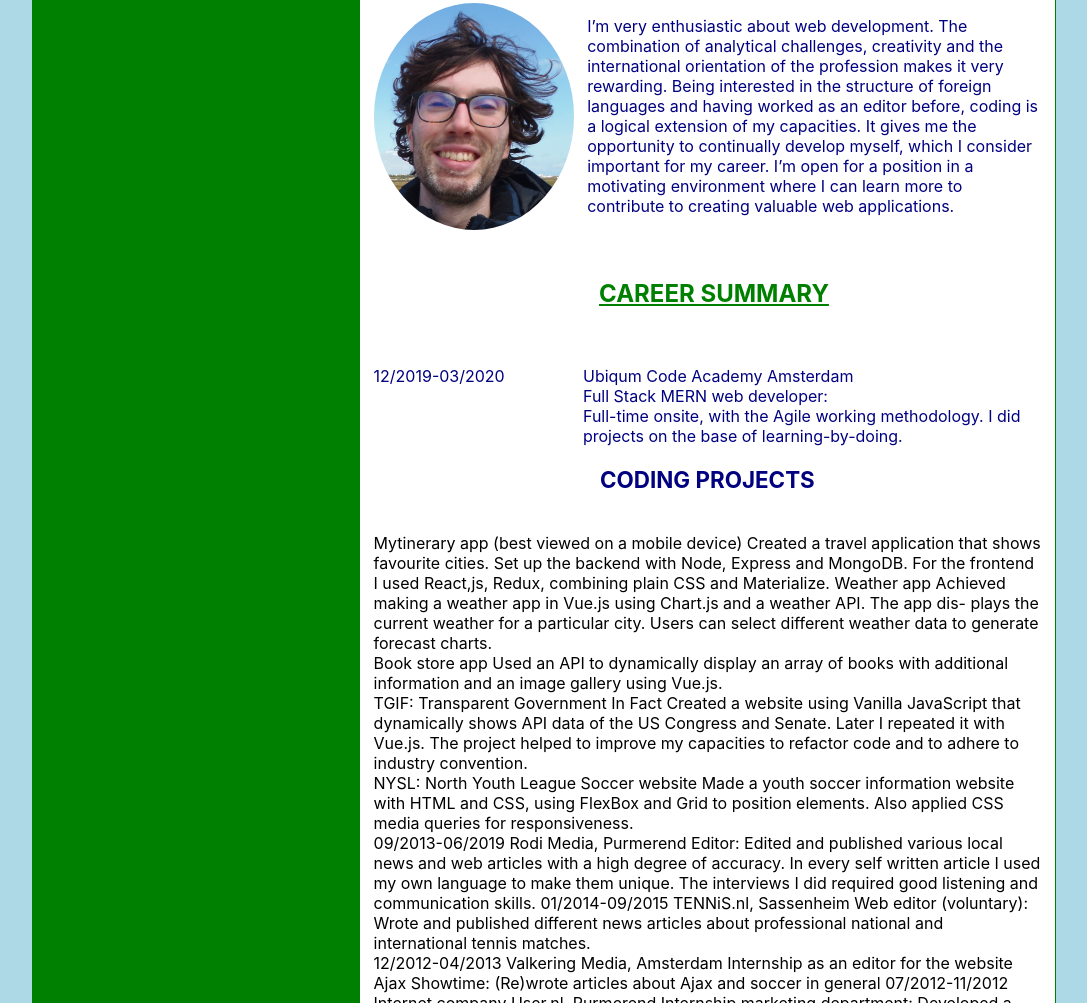
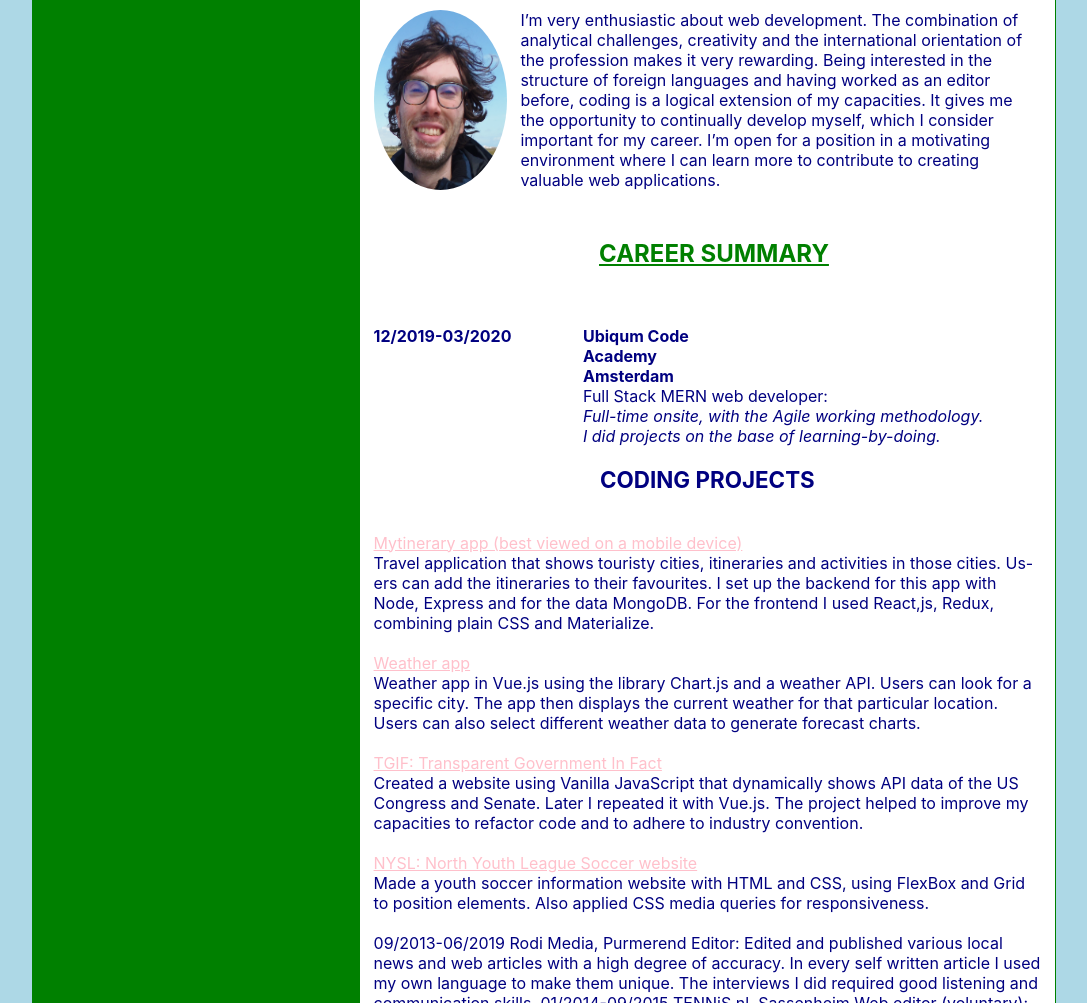
Before and after one commit to Daanruijter/portfoliowebsite, a React app in the folder client/: page /resume in a window 1280 px wide. Shown: the part 257-1260 px from the top of the page, without its empty margins (96-1183 px from the left). Built offline with nearby package versions, Linux system fonts and the light colour scheme.

Commit message:
creating my resume page

```diff
--- a/client/src/CSS/About.css
+++ b/client/src/CSS/About.css
@@ -1,4 +1,4 @@
 .about-wrapper {
-    margin-top: 3%;
+    height: 1800px;
     background-color: white;
 }
--- a/client/src/CSS/App.css
+++ b/client/src/CSS/App.css
@@ -1,15 +1,17 @@
 body {
-  height: 100vh;
+  height: 1200px;
   background-color: lightblue;
 }
 
 .App {
-  grid-template-rows: 5% 96%;
+  grid-template-rows: 4% 96%;
   grid-template-columns: 10% 80% 10%;
   display: grid;
   height: 100%;
   width: 100%;
 }
+
+
 
 nav {
   grid-column-start: 2;
@@ -17,6 +19,7 @@ nav {
 
   grid-row-start: 1;
   grid-row-end: 2;
+  background-color: black;
 
 }
 
--- a/client/src/CSS/Home.css
+++ b/client/src/CSS/Home.css
@@ -10,8 +10,8 @@
 
 .home-wrapper {
     background-color: white;
-    padding: 3%;
-    height: 1000px;
+
+    height: 1800px;
 
 
 
--- a/client/src/CSS/Navbar.css
+++ b/client/src/CSS/Navbar.css
@@ -1,7 +1,7 @@
 .navbar li {
     list-style-type: none;
     padding-right: 5%;
-    height: 100%;
+    /* height: 100%; */
 }
 
 .navbar ul {
--- a/client/src/CSS/Resume.css
+++ b/client/src/CSS/Resume.css
@@ -1,11 +1,13 @@
 .resume-wrapper {
-    margin-top: 0%;
+
 
     background-color: white;
     grid-template-columns: 32% 67.9% 0.1%;
+
     grid-template-rows: 5% 90% 5%;
-    height: 100%;
+
     width: 100%;
+    height: 1800px;
 
 
 
@@ -40,6 +42,7 @@
     grid-column-start: 2;
     grid-column-end: 3;
     padding: 2%;
+
 }
 
 .resume-bottom {
@@ -80,7 +83,7 @@
 }
 
 .resume-daanfoto {
-    width: 30%;
+    width: 20%;
     border-radius: 100%;
 
 
@@ -90,7 +93,7 @@
 
 .resume-introduction {
     margin-left: 2%;
-    margin-top: 2%;
+    /* margin-top: 2%; */
     color: navy;
 }
 
@@ -106,23 +109,41 @@
 .resume-jobinfo-wrapper {
     display: flex;
 
+
+
 }
 
-.resume-jobdate {
+.resume-bold {
     width: 32%;
-    color: navy;
+    font-weight: bold;
 
+
+}
+
+.resume-italic {
+    font-style: italic;
 }
 
 .resume-jobinfo {
     width: 70%;
-    color: navy;
+
 
 }
 
 .resume-coding-projects {
     text-align: center;
-    color: navy;
+
     font-weight: bold;
     font-size: 1.4em;
 }
+
+
+.resume-project-links {
+    color: pink;
+}
+
+.resume-career-summary-wrapper {
+    color: navy;
+
+
+}
--- a/client/src/Components/Home.js
+++ b/client/src/Components/Home.js
@@ -8,7 +8,7 @@ export default class Home extends Component {
       <div className="home-wrapper">
         <div className="home-introduction">
           <span class="welcome">
-            WELCOME ON THE WEB PAGE OF THE FULL STACK MERN WEB DEVELOPER DAAN
+            WELCOME ON THE WEB PAGE OF FULL STACK MERN WEB DEVELOPER DAAN
             RUIJTER
           </span>
           <p>
--- a/client/src/Components/Resume.js
+++ b/client/src/Components/Resume.js
@@ -33,16 +33,17 @@ export default class Resume extends Component {
             <br />
             <br />
           </div>
+          <div className="resume-career-summary-wrapper">
             <div className="resume-jobinfo-wrapper">
-            <div className="resume-jobdate">12/2019-03/2020</div>
+              <div className="resume-bold">12/2019-03/2020</div>
               <div className="resume-jobinfo">
                 <div className="resume-bold">Ubiqum Code Academy Amsterdam</div>
                 <div className="resume-normal">
                   Full Stack MERN web developer:
                 </div>
                 <div className="resume-italic">
-                Full-time onsite, with the Agile working methodology. I did
-                projects on the base of learning-by-doing.
+                  Full-time onsite, with the Agile working methodology.
+                  <br /> I did projects on the base of learning-by-doing.
                 </div>
               </div>
             </div>
@@ -50,72 +51,105 @@ export default class Resume extends Component {
             <div className="resume-coding-projects">CODING PROJECTS </div>
             <br />
             <br />
-          Mytinerary app (best viewed on a mobile device) Created a travel
-          application that shows favourite cities. Set up the backend with Node,
-          Express and MongoDB. For the frontend I used React,js, Redux,
-          combining plain CSS and Materialize. Weather app Achieved making a
-          weather app in Vue.js using Chart.js and a weather API. The app dis-
-          plays the current weather for a particular city. Users can select
+            <a
+              className="resume-project-links"
+              href="https://myitinerariestravelapp.herokuapp.com/"
+            >
+              Mytinerary app (best viewed on a mobile device){" "}
+            </a>
+            <br />
+            Travel application that shows touristy cities, itineraries and
+            activities in those cities. Us- ers can add the itineraries to their
+            favourites. I set up the backend for this app with Node, Express and
+            for the data MongoDB. For the frontend I used React,js, Redux,
+            combining plain CSS and Materialize.
+            <br />
+            <a
+              className="resume-project-links"
+              href="       https://daanruijter.github.io/WeatherApp/"
+            >
+              <br />
+              Weather app
+            </a>
+            <br />
+            Weather app in Vue.js using the library Chart.js and a weather API.
+            Users can look for a specific city. The app then displays the
+            current weather for that particular location. Users can also select
             different weather data to generate forecast charts.
             <br />
-          Book store app Used an API to dynamically display an array of books
-          with additional information and an image gallery using Vue.js.
             <br />
-          TGIF: Transparent Government In Fact Created a website using Vanilla
-          JavaScript that dynamically shows API data of the US Congress and
-          Senate. Later I repeated it with Vue.js. The project helped to improve
-          my capacities to refactor code and to adhere to industry convention.
+            <a
+              className="resume-project-links"
+              href="https://daanruijter.github.io/tgifVUEtodeploy/index.html"
+            >
+              TGIF: Transparent Government In Fact
+            </a>
             <br />
-          NYSL: North Youth League Soccer website Made a youth soccer
-          information website with HTML and CSS, using FlexBox and Grid to
-          position elements. Also applied CSS media queries for responsiveness.
+            Created a website using Vanilla JavaScript that dynamically shows
+            API data of the US Congress and Senate. Later I repeated it with
+            Vue.js. The project helped to improve my capacities to refactor code
+            and to adhere to industry convention.
             <br />
-          09/2013-06/2019 Rodi Media, Purmerend Editor: Edited and published
-          various local news and web articles with a high degree of accuracy. In
-          every self written article I used my own language to make them unique.
-          The interviews I did required good listening and communication skills.
-          01/2014-09/2015 TENNiS.nl, Sassenheim Web editor (voluntary): Wrote
-          and published different news articles about professional national and
-          international tennis matches.
+            <a
+              className="resume-project-links"
+              href="https://daanruijter.github.io/WeatherApp/"
+            >
               <br />
-          12/2012-04/2013 Valkering Media, Amsterdam Internship as an editor for
-          the website Ajax Showtime: (Re)wrote articles about Ajax and soccer in
-          general 07/2012-11/2012 Internet company User.nl, Purmerend Internship
-          marketing department: Developed a media plan to create more company
-          visibility
+              NYSL: North Youth League Soccer website
+            </a>
             <br />
+            Made a youth soccer information website with HTML and CSS, using
+            FlexBox and Grid to position elements. Also applied CSS media
+            queries for responsiveness.
+            <br />
+            <br /> 09/2013-06/2019 Rodi Media, Purmerend Editor: Edited and
+            published various local news and web articles with a high degree of
+            accuracy. In every self written article I used my own language to
+            make them unique. The interviews I did required good listening and
+            communication skills. 01/2014-09/2015 TENNiS.nl, Sassenheim Web
+            editor (voluntary): Wrote and published different news articles
+            about professional national and international tennis matches.
+            <br />
+            <br />
+            12/2012-04/2013 Valkering Media, Amsterdam Internship as an editor
+            for the website Ajax Showtime: (Re)wrote articles about Ajax and
+            soccer in general 07/2012-11/2012 Internet company User.nl,
+            Purmerend Internship marketing department: Developed a media plan to
+            create more company visibility
+            <br /> <br />
             EDUCATION
             <br />
-          12/2019-03/2020 Full Stack MERN Web development at Ubiqum Code Academy
-          09/2008-11/2011 Master of Journalism at the Vrije Universiteit in
-          Amsterdam 09/2005-07/2007 Master of Economics at the Universiteit van
-          Amsterdam 09/2002-09/2005 Bachelor of Economics at the Universiteit
-          van Amsterdam 08/1996-06/2002 Gymnasium with Latin and Greek at Het
-          Zaanlands Lyceum
+            <br /> 12/2019-03/2020 Full Stack MERN Web development at Ubiqum
+            Code Academy 09/2008-11/2011 Master of Journalism at the Vrije
+            Universiteit in Amsterdam 09/2005-07/2007 Master of Economics at the
+            Universiteit van Amsterdam 09/2002-09/2005 Bachelor of Economics at
+            the Universiteit van Amsterdam 08/1996-06/2002 Gymnasium with Latin
+            and Greek at Het Zaanlands Lyceum
             <br />
-          ACHIEVEMENTS
+            <br /> ACHIEVEMENTS
             <br />
             11/2011-03/2014 Camping de Duinvoet, Schoorl Wrote a book about
-          Campung de Duunvoett a small campsute on the foothulls of the Schoorl
-          dunes
+            Campung de Duunvoett a small campsute on the foothulls of the
+            Schoorl dunes
             <br />
-          LANGUAGE COURSES
+            <br /> LANGUAGE COURSES
             <br />
             From 2009 I followed Spanish language courses in Barcelona, Valencia
-          and Málaga and Italian courses in Amsterdam. In addition I often visit
-          language meetups to practice lan- guages and to meet new people. Being
-          able to communicate with people, to read, write and listen in other
-          languages is very stimulating for me. The IT world is internationally
-          ori- ented, so I think my knowledge of foreign languages and interest
-          in other cultures could be valuable.
+            and Málaga and Italian courses in Amsterdam. In addition I often
+            visit language meetups to practice lan- guages and to meet new
+            people. Being able to communicate with people, to read, write and
+            listen in other languages is very stimulating for me. The IT world
+            is internationally ori- ented, so I think my knowledge of foreign
+            languages and interest in other cultures could be valuable.
             <br />
-          OTHER COURSES
+            <br /> OTHER COURSES
             <br />
-          01/2017-04/2017 Course in literary non fiction with the author Judith
-          Koelemeijer 04/2018-07/2018 Photography course Speer Fotografie
-          Amsterdam
+            01/2017-04/2017 Course in literary non fiction with the author
+            Judith Koelemeijer 04/2018-07/2018 Photography course Speer
+            Fotografie Amsterdam
             <br />
             <br />
+          </div>
         </div>
         <div className="resume-bottom"></div>
         <div className="resume-right-line"></div>
```
Lines whose indentation alone changed are shown as unchanged.
